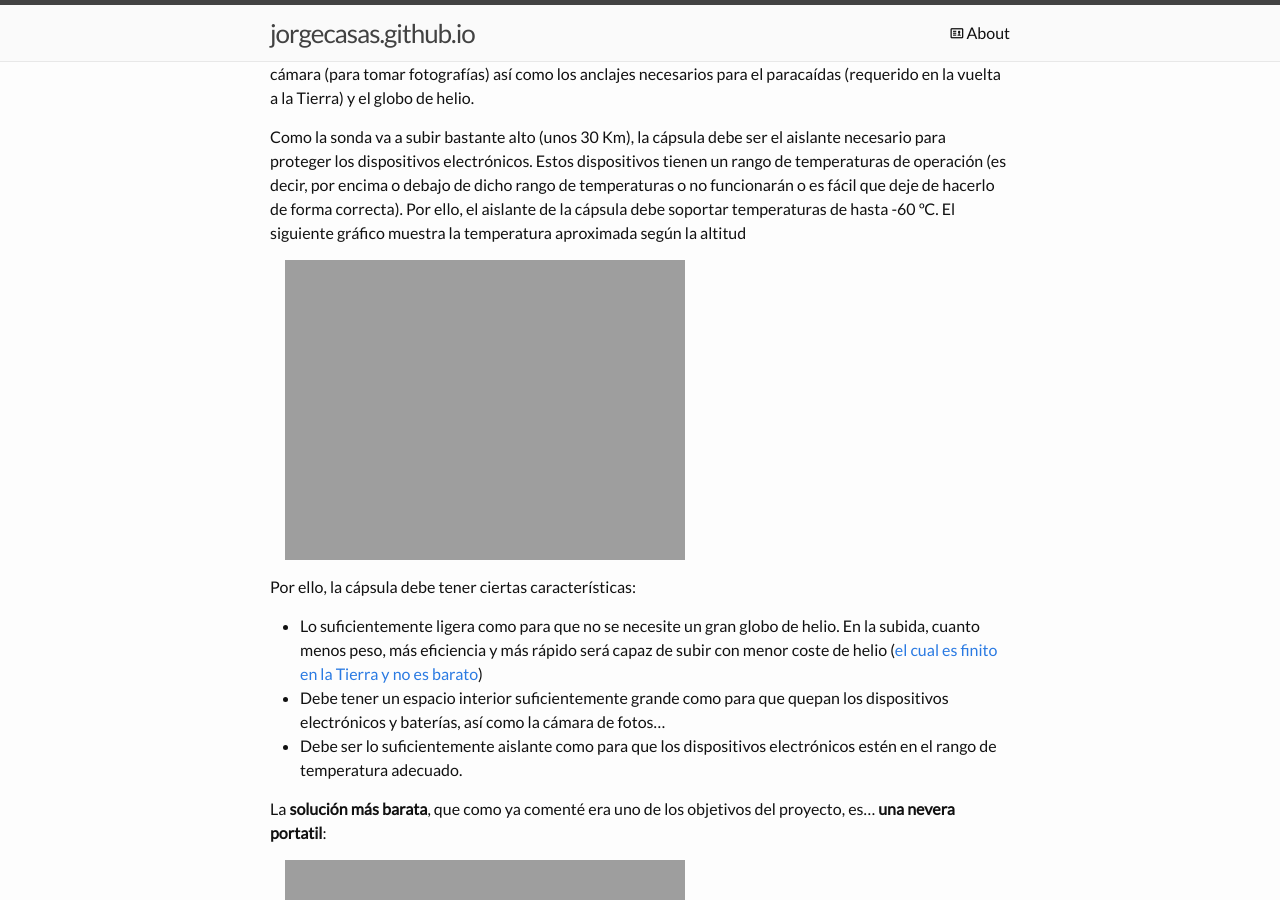
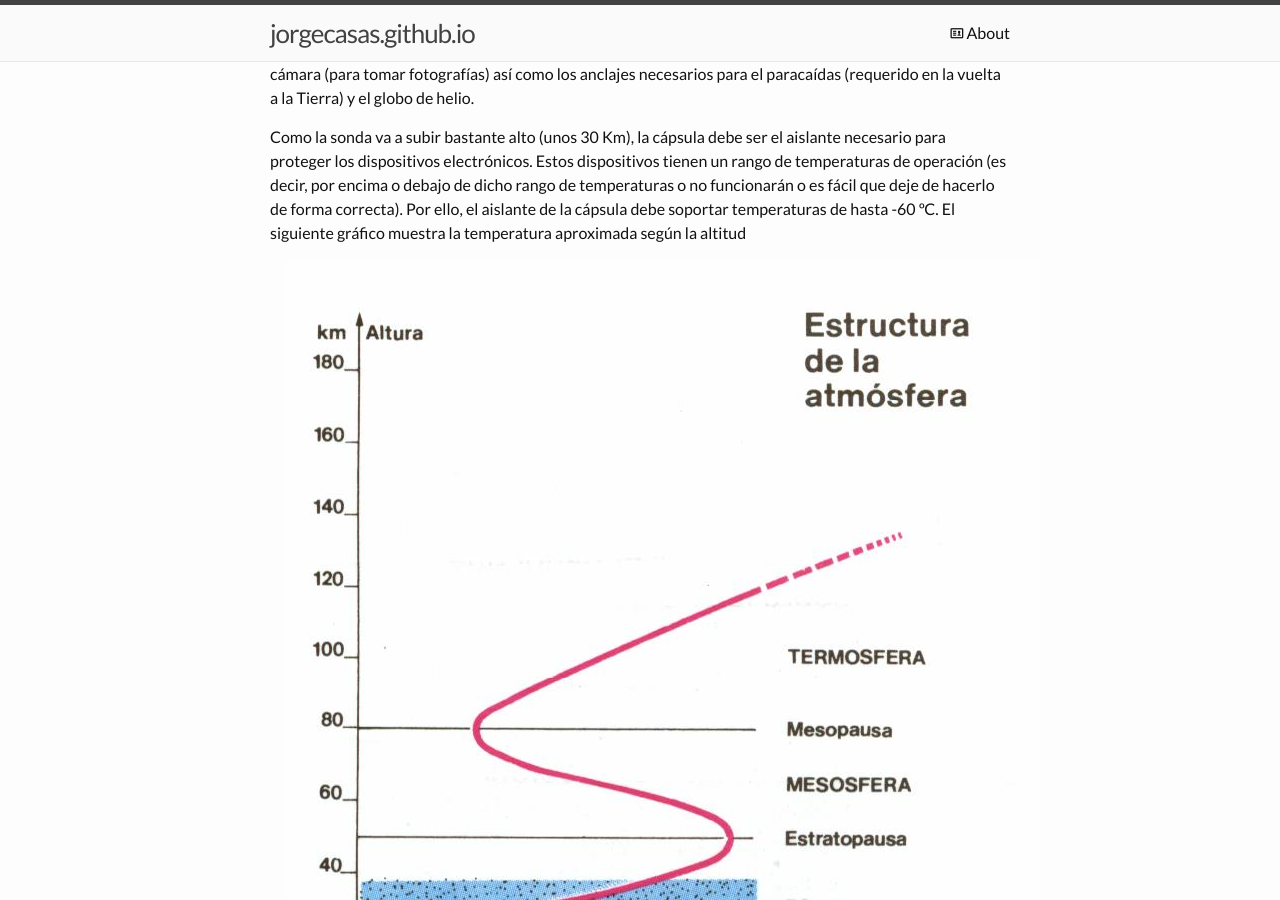
Before and after one commit to jorgecasas/jorgecasas.github.io, a Jekyll site: the page built from _posts/2014-12-24-proyecto-sonda-ii.markdown, in a window 1280 px wide and 900 px high, scrolled down 322 px. Built offline with Jekyll 4.4.1, drawn with Linux system fonts in a browser that asks for light colours; comment, search, counter and statistics services are not loaded.

Commit message:
2014-12-24-proyecto-sonda-ii

```diff
--- a/_posts/2014-12-24-proyecto-sonda-ii.markdown
+++ b/_posts/2014-12-24-proyecto-sonda-ii.markdown
@@ -17,7 +17,7 @@ La cápsula es la estructura en la que introduciremos todos los componentes elec
 
 Como la sonda va a subir bastante alto (unos 30 Km), la cápsula debe ser el aislante necesario para proteger los dispositivos electrónicos. Estos dispositivos tienen un rango de temperaturas de operación (es decir, por encima o debajo de dicho rango de temperaturas o no funcionarán o es fácil que deje de hacerlo de forma correcta). Por ello, el aislante de la cápsula debe soportar temperaturas de hasta -60 ºC. El siguiente gráfico muestra la temperatura aproximada según la altitud
 
-![Temperatura según altitud]({{ site.url }}/assets/images/2014-12-25-proyecto-sonda-ii-02.jpg)
+![Temperatura según altitud]({{ site.url }}/assets/images/2014-12-24-proyecto-sonda-ii-02.jpg)
 
 Por ello, la cápsula debe tener ciertas características:
 
@@ -27,7 +27,7 @@ Por ello, la cápsula debe tener ciertas características:
 
 La **solución más barata**, que como ya comenté era uno de los objetivos del proyecto, es... **una nevera portatil**:
 
-![La cápsula espacial... ideal para refrescar las latas de bebida]({{ site.url }}/assets/images/2014-12-25-proyecto-sonda-ii.jpg)
+![La cápsula espacial... ideal para refrescar las latas de bebida]({{ site.url }}/assets/images/2014-12-24-proyecto-sonda-ii.jpg)
 
 Cumple con todos los requisitos:
 
```
